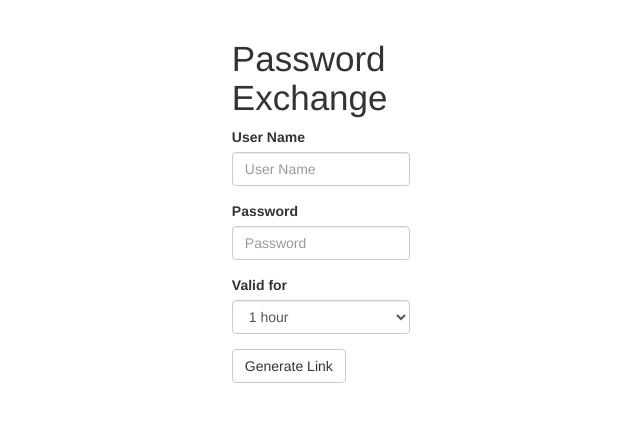
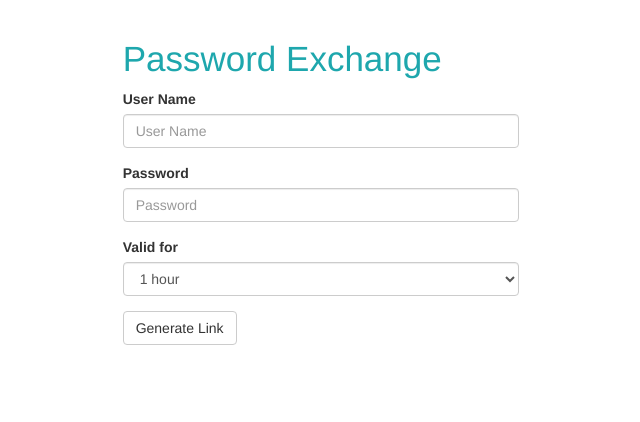
Before and after one commit to MichaelThessel/pwx, a PHP site: template src/App/views/index.twig in a window 1280 px wide. Shown: the top 422 px of the page, without its empty margins (319-959 px from the left). Run offline with PHP 8.4, Linux system fonts and the light colour scheme; the template is opened without the code that fills it, so the values that code supplies are empty; some libraries are stand-ins or nearby versions.

Commit message:
Improved styling

```diff
--- a/src/App/views/index.twig
+++ b/src/App/views/index.twig
@@ -3,7 +3,7 @@
 
 {% block content %}
   <div class="row">
-    <div class="col-sm-12 col-md-4 col-lg-2 col-md-offset-4 col-lg-offset-5 page-container">
+    <div class="col-sm-12 col-md-4 col-md-offset-4 page-container">
       <h1>Password Exchange</h1>
       <form method="post">
         <div class="form-group">
--- a/src/App/views/view.twig
+++ b/src/App/views/view.twig
@@ -3,7 +3,7 @@
 
 {% block content %}
   <div class="row">
-    <div class="col-sm-12 col-md-4 col-lg-2 col-md-offset-4 col-lg-offset-5 page-container">
+    <div class="col-sm-12 col-md-4 col-md-offset-4 page-container">
       {% if userName %}
         <div class="panel panel-default">
           <div class="panel-heading">User Name</div>
--- a/web/css/style.css
+++ b/web/css/style.css
@@ -4,4 +4,15 @@
 
 h1 {
   font-size: 2.5em;
+  color: rgb(30, 167, 173);
 }
+
+.btn-default.active, .btn-default.focus, .btn-default:active, .btn-default:focus, .btn-default:hover, .open>.dropdown-toggle.btn-default {
+  background-color: rgb(30, 167, 173);
+  color: rgb(255, 255, 255);
+}
+
+.panel-default>.panel-heading {
+  background-color: rgb(30, 167, 173);
+  color: rgb(255, 255, 255);
+}
```
